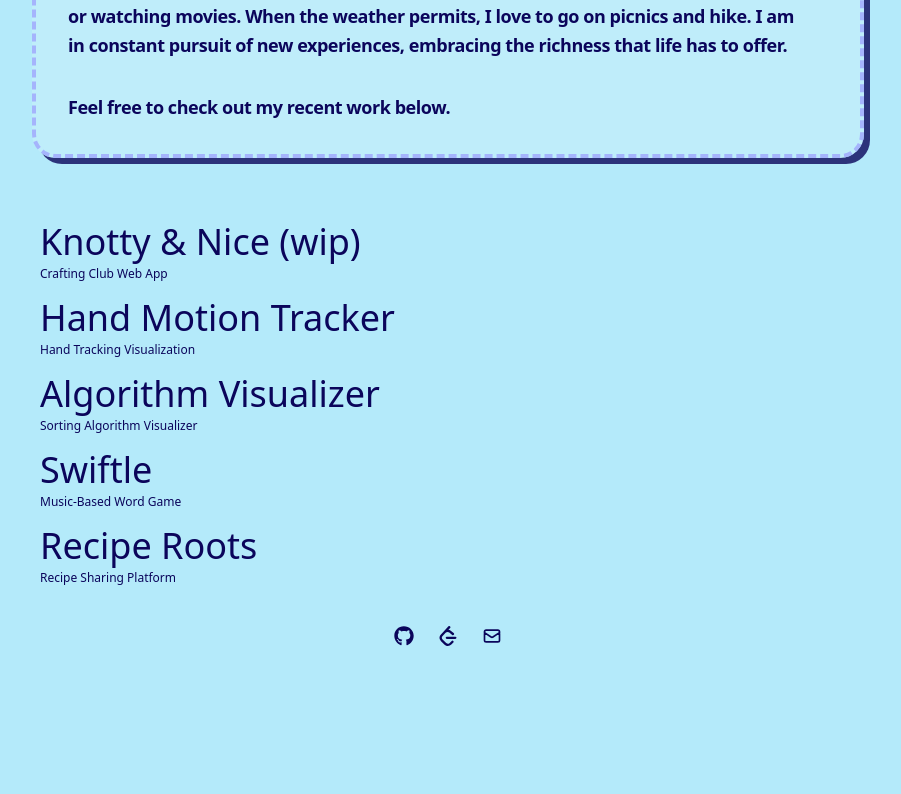
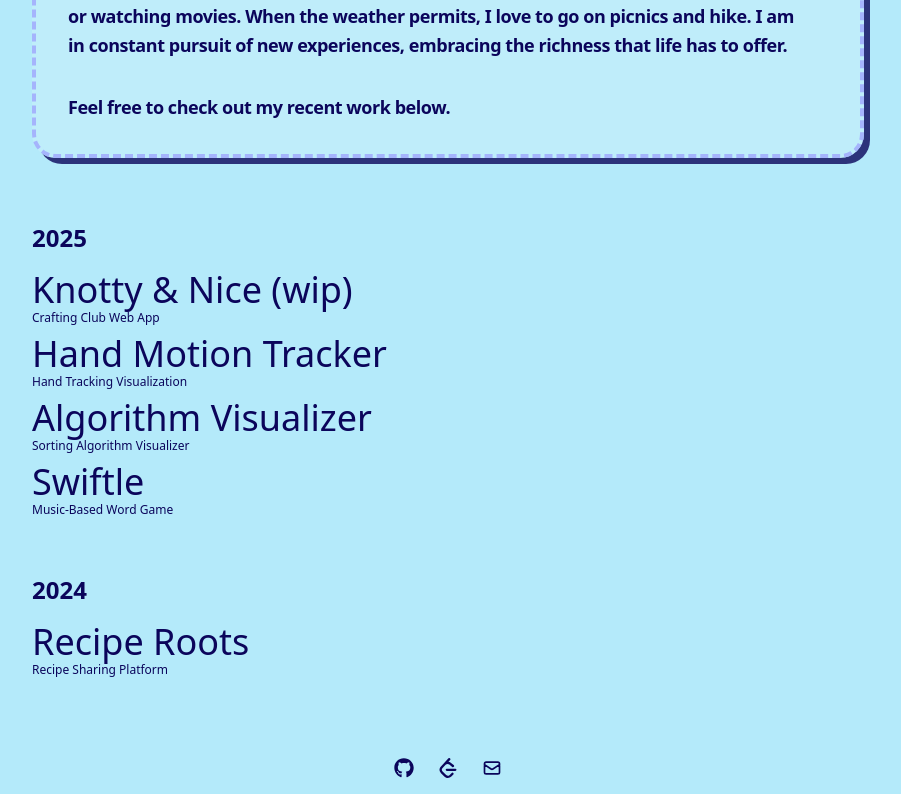
Before and after one commit to samanthacabrera/portfolio, a React (Vite) app: page / in a window 1280 px wide. Shown: the part 604-1398 px from the top of the page, without its empty margins (192-1093 px from the left). Before the commit the page ends 1266 px from the top, so only its background shows below. Built offline with nearby package versions, Linux system fonts and the light colour scheme.

Commit message:
group projects by year and update ProjectList layout

```diff
--- a/src/data/projectsData.jsx
+++ b/src/data/projectsData.jsx
@@ -6,6 +6,7 @@ const projects = [
         link: "https://samanthacabrera.github.io/crochet-club/",
         wip: true,
         deployed: true,
+        year: "2025",
         contribution: "Sole Developer",
         description: "A social crafting club web app for crafting enthusiasts. Users can view upcoming meetings, learn about the club, and easily get directions to events.",
         tags: ["UX/UI", "Frontend", "SEO" ],
@@ -25,6 +26,7 @@ const projects = [
         link: "",
         wip: false,
         deployed: false,
+        year: "2025",
         contribution: "Sole Developer",
         description: "A real-time hand tracking visualizer that utilizes Google's Mediapipe library to capture and display hand gestures in 3D space, allowing for intuitive interaction with the application through hand movement.",
         tags: [ "Computer Vision", "Machine Learning", "Web App"],
@@ -45,6 +47,7 @@ const projects = [
         link: "",
         wip: false,
         deployed: false,
+        year: "2025",
         contribution: "Sole Developer",
         description: "This web app lets you see how different sorting algorithms work through interactive visualizations. It supports a variety of sorting algorithms, including Bubble Sort, Merge Sort, Quick Sort, Insertion Sort, and Selection Sort.",
         tags: ["Data Structures", "Animation", "Interactive Learning"],
@@ -66,6 +69,7 @@ const projects = [
         link: "https://samanthacabrera.github.io/swiftle/",
         wip: false,
         deployed: true,
+        year: "2025",
         contribution: "Sole Developer",
         tags: ["Game", "Web App", "UX/UI"],
         projectType: "Music-Based Word Game",
@@ -84,6 +88,7 @@ const projects = [
         link: "",
         wip: false,
         deployed: false,
+        year: "2024",
         contribution: "Sole Developer",
         description: "A platform for sharing family recipes globally, allowing users to explore diverse culinary traditions. The app provides an easy-to-use interface for discovering, saving, and sharing recipes, making it a hub for food enthusiasts to connect over shared traditions.",
         tags: ["Full-Stack", "Web App", "CRUD", "Database"],
--- a/src/pages/ProjectList.jsx
+++ b/src/pages/ProjectList.jsx
@@ -1,32 +1,36 @@
-import React from "react";
 import { Link } from "react-router-dom";
 import projects from "../data/projectsData";
 
-const ProjectList = ({ is3DView } ) => {
+const ProjectList = () => {
+
+  const projectsByYear = projects.reduce((acc, project) => {
+    const year = project.year || "Unknown";
+    if (!acc[year]) acc[year] = [];
+    acc[year].push(project);
+    return acc;
+  }, {});
+
+  const sortedYears = Object.keys(projectsByYear).sort((a, b) => b - a);
+
   return (
-    <div
-      className={`${
-        is3DView ? "grid grid-cols-2 sm:grid-cols-3 md:grid-cols-4 gap-6" : "grid grid-cols-1 gap-4"
-      }`}
-    >
-      {projects.map((project, index) => {
-        const { id, title, projectType, wip } = project;
-        return (
-          <Link
-            key={id}
-            to={`/projects/${id}`}
-            className="flex flex-col px-6 text-lg"
-          >
-            <h3
-              className="text-4xl font-medium hover:scale-[103%] transition-all duration-300 transition mb-1"
+    <div className="grid grid-cols-1 gap-4 px-4">
+      {sortedYears.map((year) => (
+        <div key={year} className="mb-8">
+          <h2 className="text-2xl font-bold mb-4">{year}</h2>
+          {projectsByYear[year].map((project) => (
+            <Link
+              key={project.id}
+              to={`/projects/${project.id}`}
+              className="flex flex-col text-lg mb-2"
             >
-              {title} {wip && <span>(wip)</span>}
-            </h3>
-            <p className="text-xs"
-            >{projectType}</p>
-          </Link>
-        );
-      })}
+              <h3 className="text-4xl font-medium hover:scale-[103%] transition-all duration-300">
+                {project.title} {project.wip && <span>(wip)</span>}
+              </h3>
+              <p className="text-xs">{project.projectType}</p>
+            </Link>
+          ))}
+        </div>
+      ))}
     </div>
   );
 };
```
